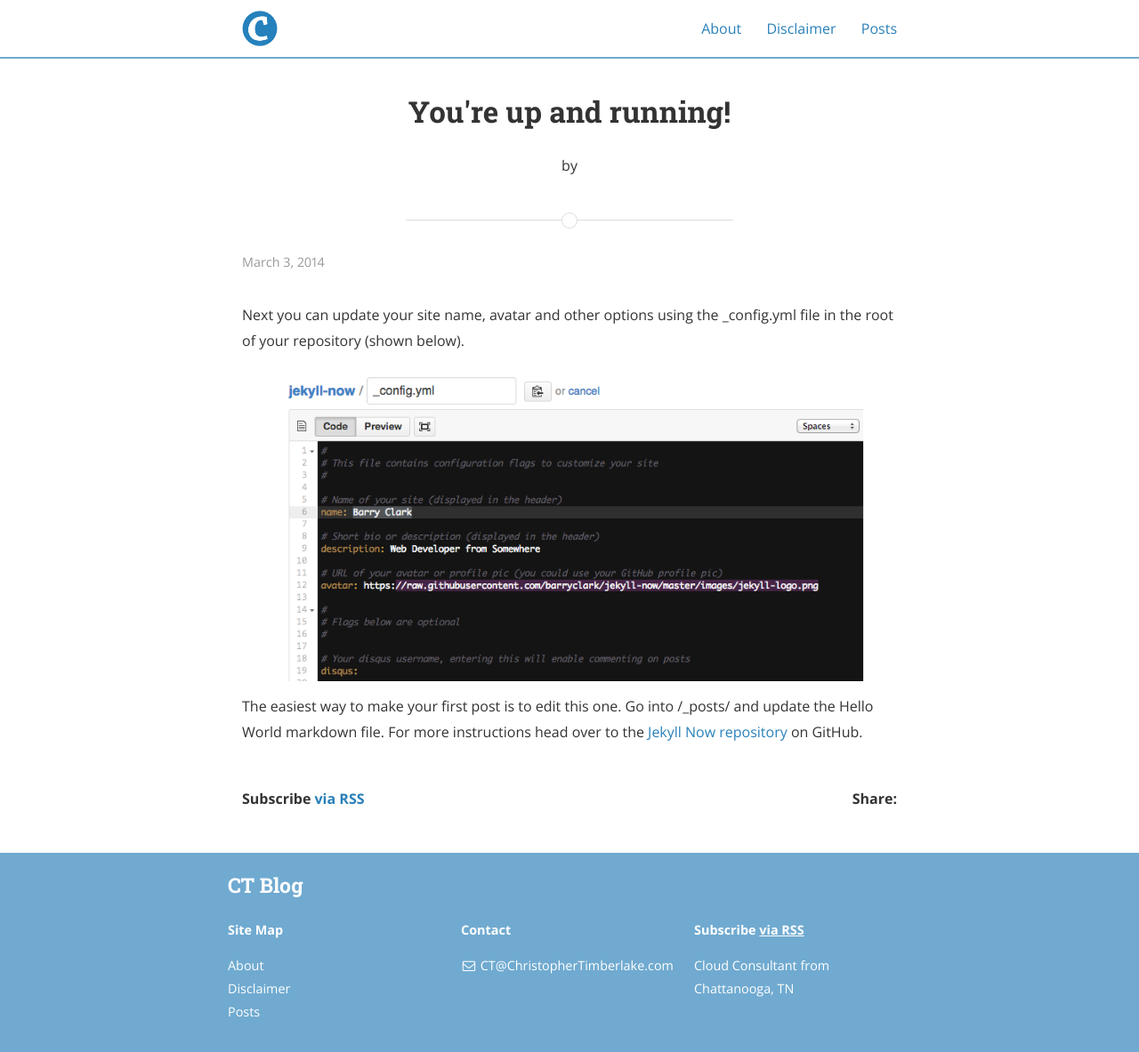
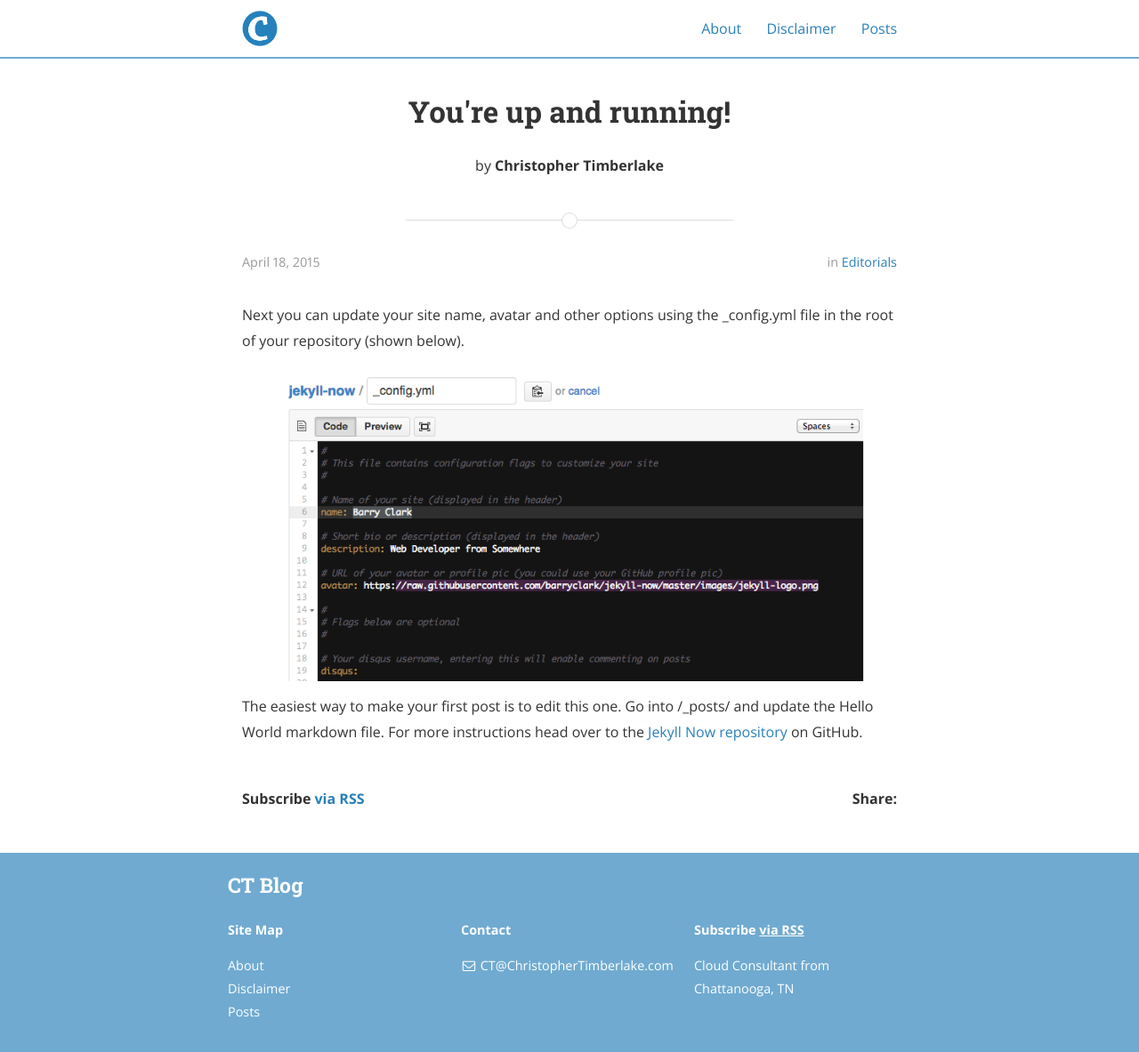
Before and after one commit to Digi59404/ct-website, a Jekyll site: the page built from _posts/2014-3-3-Hello-World.md, in a window 1280 px wide. Shown: the whole page at 89% size. Built offline with Jekyll 4.4.1, drawn with Linux system fonts in a browser that asks for light colours; nearby versions of some CDN libraries.

Commit message:
Fix post file

```diff
--- a/_posts/2014-3-3-Hello-World.md
+++ b/_posts/2014-3-3-Hello-World.md
@@ -1,6 +1,9 @@
 ---
 layout: post
 title: You're up and running!
+date:   2015-04-18 08:43:59
+author: Christopher Timberlake
+categories: editorials
 ---
 
 Next you can update your site name, avatar and other options using the _config.yml file in the root of your repository (shown below).
```
